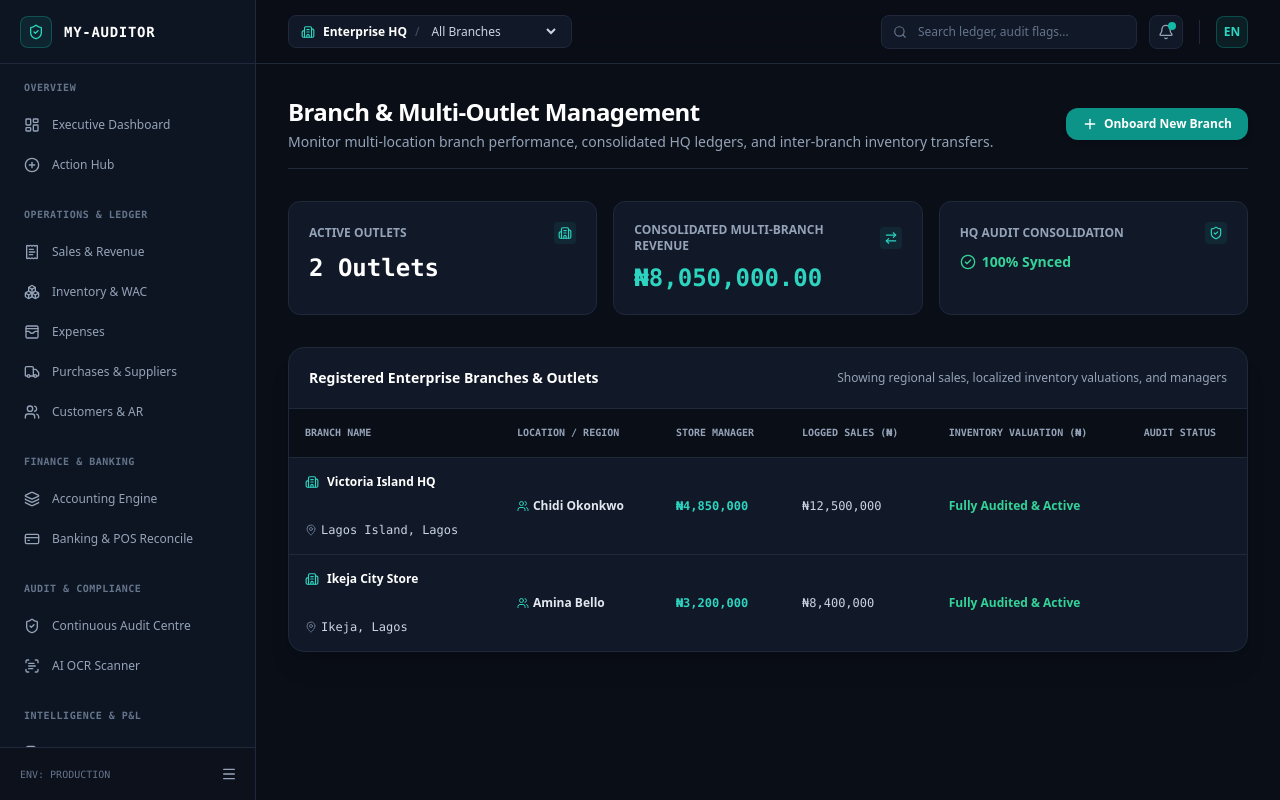
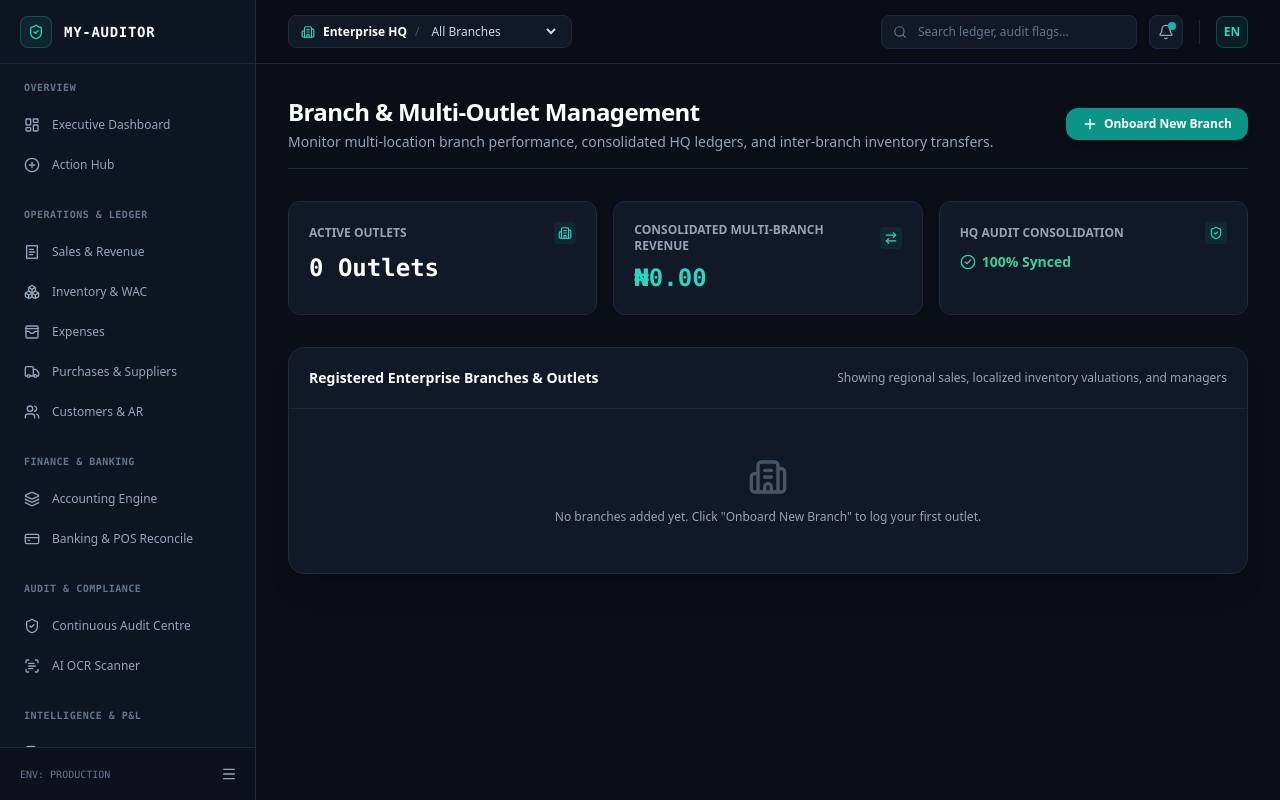
Before and after one commit to SIR-TRUTH/my-auditor-frontend, a Next.js app: page /dashboard/branches in a window 1280 px wide. Built offline with nearby package versions, Linux system fonts and the light colour scheme.

Commit message:
fix: clear mock branch records so table starts completely empty

```diff
--- a/src/pages/dashboard/branches.tsx
+++ b/src/pages/dashboard/branches.tsx
@@ -13,26 +13,7 @@ import {
 
 export default function BranchesPage() {
   const [modalOpen, setModalOpen] = useState(false);
-  const [branchesList, setBranchesList] = useState<any[]>([
-    {
-      id: 1,
-      name: 'Victoria Island HQ',
-      location: 'Lagos Island, Lagos',
-      manager: 'Chidi Okonkwo',
-      revenue: 4850000,
-      inventoryValuation: 12500000,
-      status: 'Fully Audited & Active'
-    },
-    {
-      id: 2,
-      name: 'Ikeja City Store',
-      location: 'Ikeja, Lagos',
-      manager: 'Amina Bello',
-      revenue: 3200000,
-      inventoryValuation: 8400000,
-      status: 'Fully Audited & Active'
-    }
-  ]);
+  const [branchesList, setBranchesList] = useState<any[]>([]);
 
   const [branchName, setBranchName] = useState('');
   const [location, setLocation] = useState('');
@@ -109,6 +90,12 @@ export default function BranchesPage() {
           <span className="text-xs text-slate-400">Showing regional sales, localized inventory valuations, and managers</span>
         </div>
 
+        {branchesList.length === 0 ? (
+          <div className="p-12 text-center space-y-3">
+            <Building2 className="w-10 h-10 text-slate-600 mx-auto" />
+            <p className="text-xs text-slate-400">No branches added yet. Click "Onboard New Branch" to log your first outlet.</p>
+          </div>
+        ) : (
           <div className="overflow-x-auto">
             <table className="w-full text-left border-collapse text-xs">
               <thead>
@@ -141,6 +128,7 @@ export default function BranchesPage() {
               </tbody>
             </table>
           </div>
+        )}
       </div>
 
       {modalOpen && (
```
Lines whose indentation alone changed are shown as unchanged.
